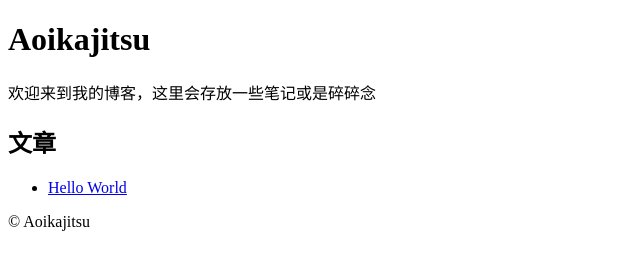
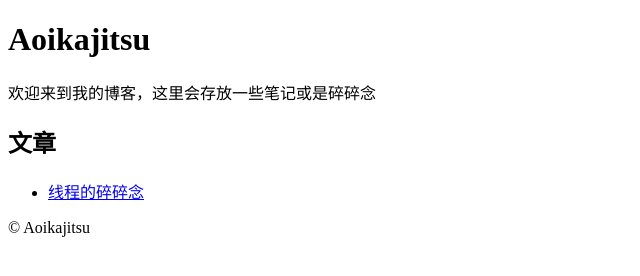
Before and after one commit to Aoi979/Aoi979.github.io, a plain HTML site: page index.html in a window 1280 px wide. Shown: the whole page, without its empty margins (0-640 px from the left). Drawn offline with Linux system fonts and the light colour scheme.

Commit message:
Update link in index.html to new thread page

```diff
--- a/index.html
+++ b/index.html
@@ -12,7 +12,7 @@
   <h2>文章</h2>
   <ul>
     <!-- 把生成好的 HTML 放到 posts/ 目录，下面列出链接 -->
-    <li><a href="posts/2025-hello-world.html">Hello World</a></li>
+    <li><a href="posts/thread.html">线程的碎碎念</a></li>
   </ul>
 
   <footer>
```
